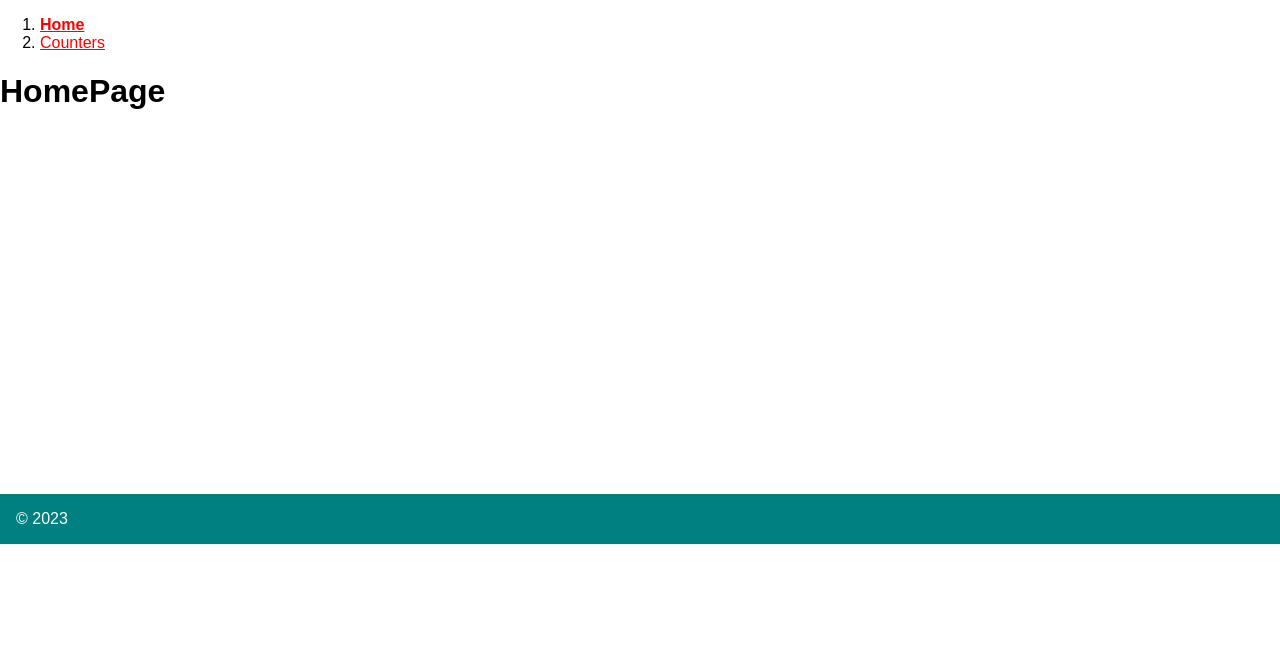
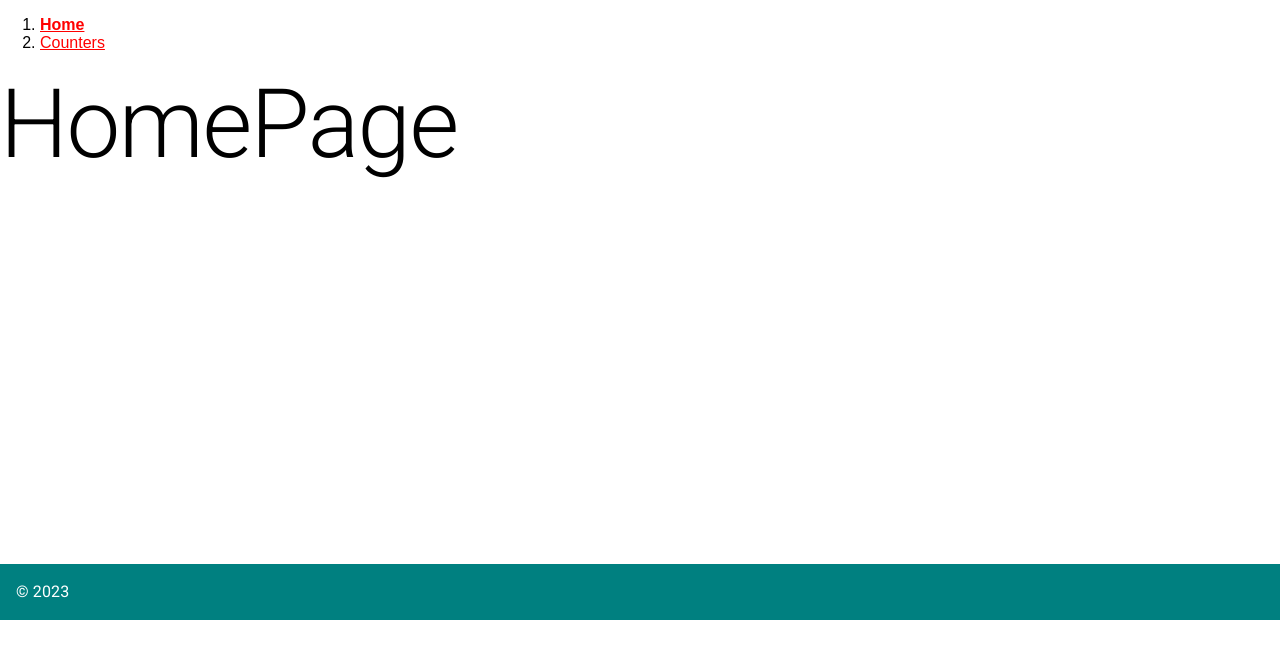
Before and after one commit to Arnolddomaya/sales-web-app, a React (Vite) app: page / in a window 1280 px wide. Shown: the top 658 px of the page. Built offline with nearby package versions, Linux system fonts and the light colour scheme.

Commit message:
feat: add mui and typography every where

```diff
--- a/package.json
+++ b/package.json
@@ -18,6 +18,10 @@
     }
   },
   "dependencies": {
+    "@emotion/react": "^11.11.1",
+    "@emotion/styled": "^11.11.0",
+    "@fontsource/roboto": "^5.0.8",
+    "@mui/material": "^5.14.8",
     "clsx": "^2.0.0",
     "localforage": "^1.10.0",
     "match-sorter": "^6.3.1",
--- a/src/App/App.jsx
+++ b/src/App/App.jsx
@@ -1,4 +1,10 @@
 import { RouterProvider, createBrowserRouter } from "react-router-dom";
+
+import "@fontsource/roboto/300.css";
+import "@fontsource/roboto/400.css";
+import "@fontsource/roboto/500.css";
+import "@fontsource/roboto/700.css";
+
 import { MainTemplate } from "../MainTemplate";
 import { HomePage } from "../home/HomePage";
 import { CountersPage } from "../counters/CountersPage";
--- a/src/MainTemplate/MainTemplate.jsx
+++ b/src/MainTemplate/MainTemplate.jsx
@@ -2,6 +2,7 @@
 import { Link, useLocation } from "react-router-dom/dist";
 import "./styles.css";
 import { clsx } from "clsx";
+import { Typography } from "@mui/material";
 
 export default function MainTemplate() {
   const { pathname } = useLocation();
@@ -38,7 +39,9 @@
       <main>
         <Outlet />
       </main>
-      <footer> © 2023</footer>
+      <footer>
+        <Typography>© 2023</Typography>
+      </footer>
     </>
   );
 }
--- a/src/counters/CountersPage/CountersPage.jsx
+++ b/src/counters/CountersPage/CountersPage.jsx
@@ -1,9 +1,10 @@
+import { Typography } from "@mui/material";
 import { Counter } from "../Counter";
 
 export default function CountersPage() {
   return (
     <>
-      <h1>Counters Page</h1>
+      <Typography variant="h1">Counters Page</Typography>
       <Counter />
       <Counter initialValue={42} />
       <Counter initialValue={-10} step={2} />
--- a/src/home/HomePage/HomePage.jsx
+++ b/src/home/HomePage/HomePage.jsx
@@ -1,3 +1,5 @@
+import { Typography } from "@mui/material";
+
 export default function HomePage() {
-  return <h1>HomePage</h1>;
+  return <Typography variant="h1">HomePage</Typography>;
 }
```
Also changed, not shown: 1 other file (tests, documents, lock files or other folders).
